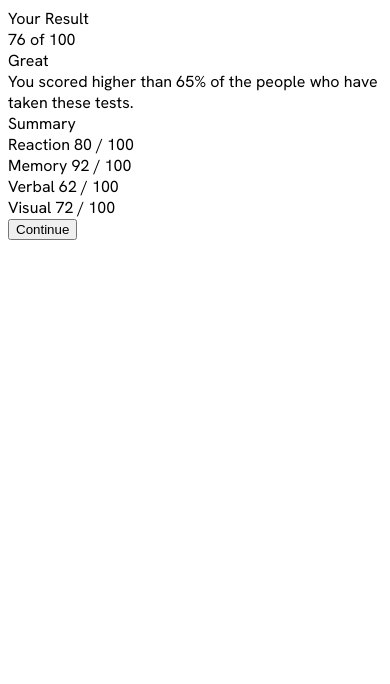
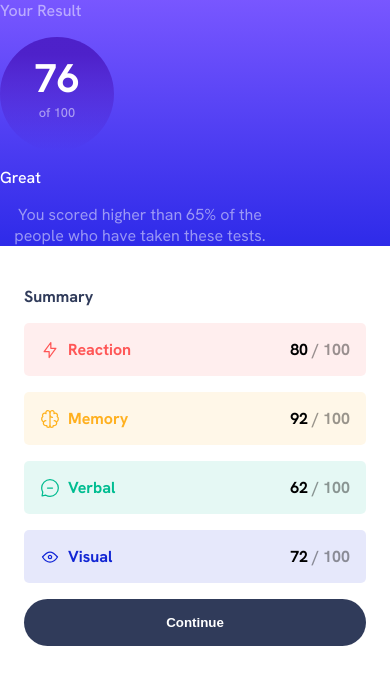
Before and after one commit to alemarr/fm-results-summary-component, a plain HTML site: page index.html in a window 390 px wide. Drawn offline with Linux system fonts and the light colour scheme.

Commit message:
Mobile design :iphone:

```diff
--- a/index.html
+++ b/index.html
@@ -14,43 +14,40 @@
 
 <body>
   <main>
-    <div class="results row">
+    <div class="results">
       <div class="results__title">Your Result</div>
       <div class="results__result__number">
         76
-        of 100
+        <div class="results__result__number__total">of 100</div>
       </div>
       <div class="results__result__text">
         Great
       </div>
-      <div class="results__result__description">You scored higher than 65% of the people who have taken these tests.
+      <div class="results__result__description">
+        You scored higher than 65% of the people who have taken these tests.
       </div>
     </div>
-    <div class="summary row">
+    <div class="summary">
       <div class="summary__title">Summary</div>
       <div class="summary__result summary__reaction">
-        <i class="summary__result__icon"></i>
+        <img class="summary__result__icon" src="./assets/images/icon-reaction.svg" />
         <span class="summary__result__category">Reaction</span>
-        <span class="summary__result__result">80</span>
-        / 100
+        <span class="summary__result__result">80 <span class="summary__result__total">/ 100</span></span>
       </div>
       <div class="summary__result summary__memory">
-        <i class="summary__result__icon"></i>
+        <img class="summary__result__icon" src="./assets/images/icon-memory.svg" />
         <span class="summary__result__category">Memory</span>
-        <span class="summary__result__result">92</span>
-        / 100
+        <span class="summary__result__result">92 <span class="summary__result__total">/ 100</span></span>
       </div>
       <div class="summary__result summary__verbal">
-        <i class="summary__result__icon"></i>
+        <img class="summary__result__icon" src="./assets/images/icon-verbal.svg" />
         <span class="summary__result__category">Verbal</span>
-        <span class="summary__result__result">62</span>
-        / 100
+        <span class="summary__result__result">62 <span class="summary__result__total">/ 100</span></span>
       </div>
       <div class="summary__result summary__visual">
-        <i class="summary__result__icon"></i>
+        <img class="summary__result__icon" src="./assets/images/icon-visual.svg" />
         <span class="summary__result__category">Visual</span>
-        <span class="summary__result__result">72</span>
-        / 100
+        <span class="summary__result__result">72 <span class="summary__result__total">/ 100</span></span>
       </div>
       <button class="summary__cta">Continue</button>
     </div>
--- a/main.css
+++ b/main.css
@@ -1,22 +1,27 @@
 :root {
     /* Primary */
-    --red: #ff5757;
-    --yellow: #ffb01f;
-    --green: #00bd91;
-    --blue: #1125d4;
+    --red: hsl(0, 100%, 67%);
+    --yellow: hsl(39, 100%, 56%);
+    --green: hsl(166, 100%, 37%);
+    --blue: hsl(234, 85%, 45%);
+
+    --bg-red: hsla(0, 100%, 67%, 10%);
+    --bg-yellow: hsl(39, 100%, 56%, 10%);
+    --bg-green: hsl(166, 100%, 37%, 10%);
+    --bg-blue: hsl(234, 85%, 45%, 10%);
 
     /* Gradients */
-    --blue-light-slate: #7857ff;
-    --blue-light-royal: #2e2be9;
-    --blue-violet: rgb(78, 33, 202);
-    --blue-persian: #2421ca00;
+    --blue-light-slate: hsl(252, 100%, 67%);
+    --blue-light-royal: hsl(241, 81%, 54%);
+    --blue-violet: hsl(256, 72%, 46%);
+    --blue-persian: hsla(241, 72%, 46%, 0);
 
 
     /* Neutral */
-    --white: #ffffff;
-    --blue-pale: #ebf1ff;
-    --lavender-light: #c8c7ff;
-    --blue-dark-gray: #303b5a;
+    --white: hsl(0, 0%, 100%);
+    --blue-pale: hsl(222, 100%, 96%);
+    --lavender-light: hsl(241, 100%, 89%);
+    --blue-dark-gray: hsl(224, 30%, 27%);
 }
 
 @font-face {
@@ -29,13 +34,148 @@ body {
     background: var(--white);
     font-family: "Hanken Grotesk";
     height: 100%;
+    margin: 0;
 }
 
+@media (max-width: 375px) {
+    main {
+        height: 100%;
+    }
+
+    /* Results */
+    .results {
+        display: flex;
+        flex-direction: column;
+        align-items: center;
+        padding: 1rem 0;
+        border-radius: 0 0 8% 8%;
+    }
+}
+
+/* Results */
+.results {
+    background: linear-gradient(var(--blue-light-slate), var(--blue-light-royal));
+    color: hsla(0, 0%, 100%, 0.5);
+}
+
+.results div {
+    margin-bottom: 1rem;
+}
+
+.results__title {
+    font-weight: 500;
+}
+
+.results__result__number {
+    display: flex;
+    flex-direction: column;
+    justify-content: center;
+    font-size: 2.5rem;
+    height: 50px;
+    width: 50px;
+    font-weight: 700;
+    color: var(--white);
+    padding: 2rem;
+    background: linear-gradient(var(--blue-violet) 15%, var(--blue-persian) 100%);
+    border-radius: 50%;
+    text-align: center;
+}
+
+.results__result__number__total {
+    font-size: 0.8rem;
+    font-weight: 500;
+    color: hsla(0, 0%, 100%, 0.5);
+}
+
+.results__result__text {
+    color: var(--white);
+    font-weight: 500;
+}
+
+.results__result__description {
+    text-align: center;
+    color: hsla(0, 0%, 100%, 0.5);
+    max-width: 280px;
+}
+
+/* Summary */
+.summary {
+    padding: 1.5rem 1.5rem;
+}
+
+.summary div {
+    margin-bottom: 1rem;
+}
+
+.summary__title {
+    color: var(--blue-dark-gray);
+    font-weight: 700;
+}
+
+.summary__result {
+    display: flex;
+    flex-flow: row;
+    align-items: center;
+    padding: 1rem;
+    background: var(--red);
+    font-weight: 700;
+    border-radius: 5px;
+}
+
+.summary__result span:last-child {
+    margin-left: auto;
+}
+
+.summary__result__icon {
+    margin-right: 0.5rem;
+}
+
+.summary__reaction {
+    background: var(--bg-red);
+    color: var(--red);
+}
+
+.summary__memory {
+    background: var(--bg-yellow);
+    color: var(--yellow);
+}
+
+.summary__verbal {
+    background: var(--bg-green);
+    color: var(--green);
+}
+
+.summary__visual {
+    background: var(--bg-blue);
+    color: var(--blue);
+}
+
+.summary__result__result {
+    color: hsla(0, 0%, 0%);
+}
+
+.summary__result__total {
+    color: hsla(0, 0%, 0%, 40%);
+}
+
+.summary__cta {
+    background: var(--blue-dark-gray);
+    color: white;
+    text-align: center;
+    width: 100%;
+    padding: 1rem;
+    border-radius: 25px;
+    border: 0;
+    font-weight: 700;
+}
+
+/* Attribution */
 .attribution {
     display: none;
     font-size: 11px;
     text-align: center;
 }
+
 .attribution a {
     color: hsl(228, 45%, 44%);
 }
```
